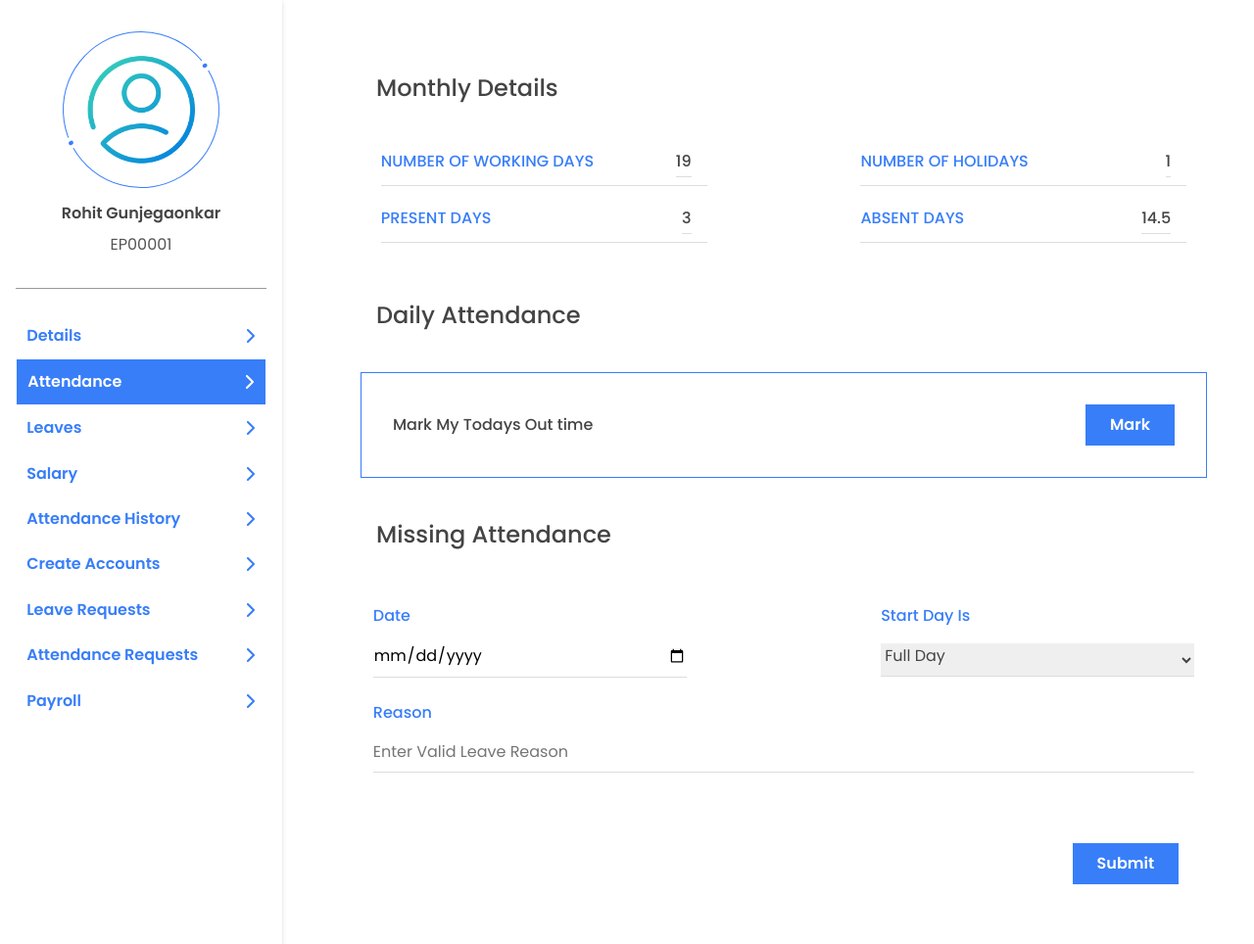
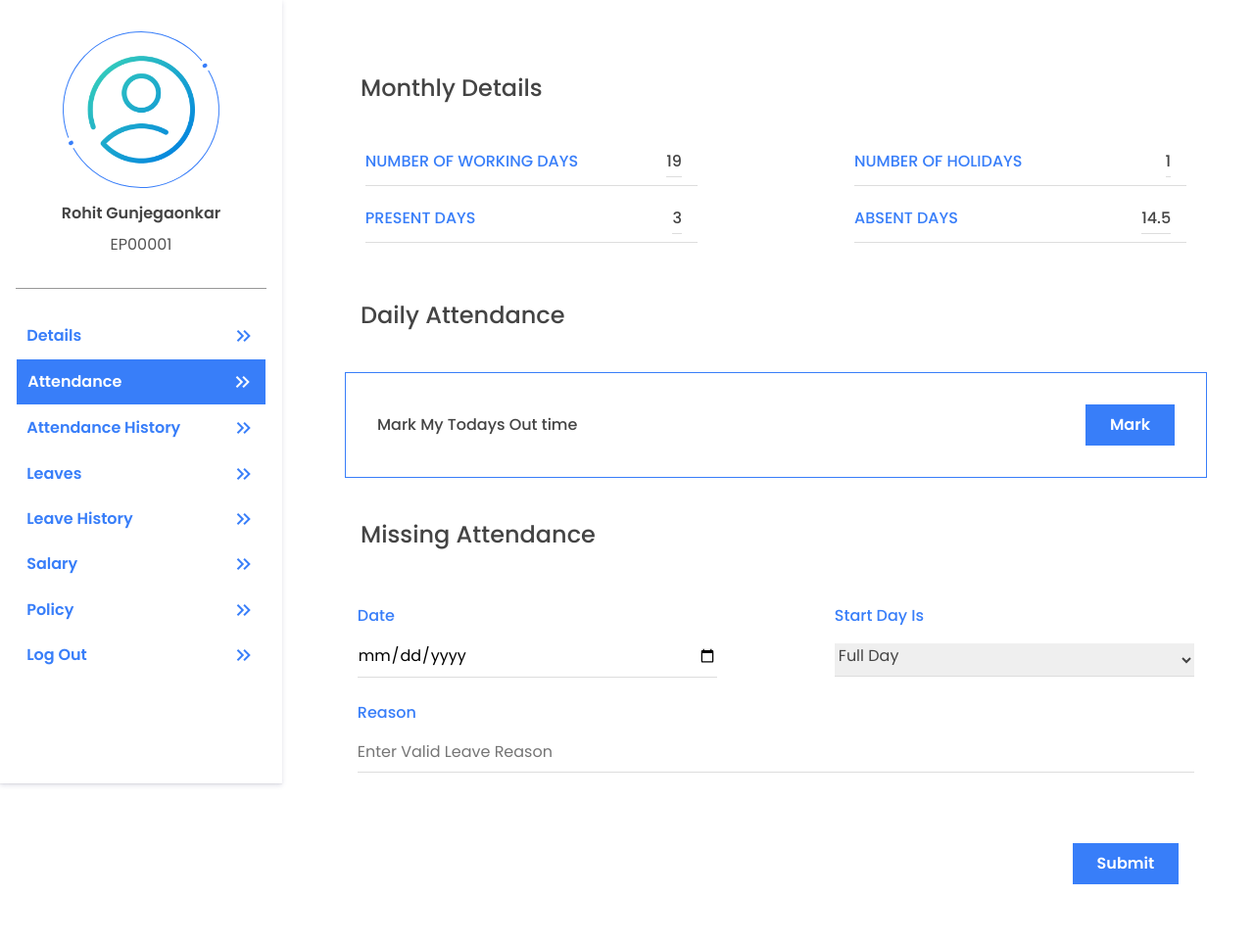
Before and after one commit to rohitpg18/hrmslive, a Django app: page /accounts/self-attendance/ in a window 1280 px wide. Shown: the whole page at 98% size. Run offline with Django 4.2, Linux system fonts and the light colour scheme; a user stored in the database is signed in; data comes from the database, SQL or seed files in the repository; both versions use the stored data as it was after the commit; some libraries are stand-ins or nearby versions.

Commit message:
work on front end

```diff
--- a/HRMS/urls.py
+++ b/HRMS/urls.py
@@ -17,10 +17,11 @@
 from django.urls import path,include
 from django.conf import settings
 from django.conf.urls.static import static
-from account.views import UserLogin
+from account.views import *
 
 urlpatterns = [
     path("",UserLogin.as_view(),name="login"),
+    path("/log-out",UserLogOut.as_view(),name="logout"),
     path("admin/", admin.site.urls),
     path("accounts/",include('account.urls')),
     path("payroll/",include('payroll.urls')),
--- a/static/css/forms.css
+++ b/static/css/forms.css
@@ -16,7 +16,7 @@
 
 
 .input_box{
-    max-width: 20em;
+    max-width: 43%;
     width: 100%;
     margin-bottom: 1.5em;
 }
--- a/static/css/self-details.css
+++ b/static/css/self-details.css
@@ -11,7 +11,7 @@
 
   .info {
     flex: 1 1 auto;
-    max-width: 23rem;
+    max-width: 43%;
     width: 100%;
     margin: 0.3em;
     margin-bottom: 1em;
--- a/templates/payroll/emp_management/create_account.html
+++ b/templates/payroll/emp_management/create_account.html
@@ -22,7 +22,6 @@
         transition: all 0.5s ease-out;
     }
     .details{
-        height: 87vh;
         margin-top: 0;
         padding-top: 2rem;
     }
--- a/templates/profile_basic.html
+++ b/templates/profile_basic.html
@@ -39,6 +39,9 @@
     .profile-links-container {
         max-width: 18rem;
         width: 100%;
+        position: fixed;
+        overflow: auto;
+        height: 100vh;
         overflow: auto;
         padding: 1rem;
         background-color: #fff;
@@ -166,7 +169,7 @@
 
     .profile-details-container {
         width: 100%;
-        margin-left: 3rem;
+        margin-left: 20rem;
         margin-right: 1rem;
         min-height: 80vh;
         height: 100%;
@@ -275,114 +278,82 @@
 
                 <a href="{% url 'self_details' %}">
                     <li class="profile-navigation-link" id="self-detail">Details
-                        <svg xmlns="http://www.w3.org/2000/svg" viewBox="0 0 384 512">
-                            <!--! Font Awesome Pro 6.2.1 by @fontawesome - https://fontawesome.com License - https://fontawesome.com/license (Commercial License) Copyright 2022 Fonticons, Inc. -->
-                            <path
-                                d="M342.6 233.4c12.5 12.5 12.5 32.8 0 45.3l-192 192c-12.5 12.5-32.8 12.5-45.3 0s-12.5-32.8 0-45.3L274.7 256 105.4 86.6c-12.5-12.5-12.5-32.8 0-45.3s32.8-12.5 45.3 0l192 192z" />
-                            </svg>
+                        <span class="material-symbols-outlined">
+                            keyboard_double_arrow_right
+                            </span>
                     </li>
                 </a>
 
                 <a href="{% url 'self_attendance' %}">
                     <li class="profile-navigation-link" id="self-attendance">Attendance
-                        <svg xmlns="http://www.w3.org/2000/svg" viewBox="0 0 384 512">
-                            <!--! Font Awesome Pro 6.2.1 by @fontawesome - https://fontawesome.com License - https://fontawesome.com/license (Commercial License) Copyright 2022 Fonticons, Inc. -->
-                            <path
-                                d="M342.6 233.4c12.5 12.5 12.5 32.8 0 45.3l-192 192c-12.5 12.5-32.8 12.5-45.3 0s-12.5-32.8 0-45.3L274.7 256 105.4 86.6c-12.5-12.5-12.5-32.8 0-45.3s32.8-12.5 45.3 0l192 192z" />
-                            </svg>
+                        <span class="material-symbols-outlined">
+                            keyboard_double_arrow_right
+                            </span>
+                    </li>
+                </a>
+
+                <a href="{% url 'attendance_history' %}">
+                    <li class="profile-navigation-link" id="self-attendance-history">Attendance History
+                        <span class="material-symbols-outlined">
+                            keyboard_double_arrow_right
+                            </span>
                     </li>
                 </a>
 
                 <a href="{% url 'self_leave' %}">
                     <li class="profile-navigation-link" id="self-leave">Leaves
+                        <span class="material-symbols-outlined">
+                            keyboard_double_arrow_right
+                            </span>
+                    </li>
+                </a>
+
+                <a href="{% url 'leave_history' %}">
+                    <li class="profile-navigation-link" id="self-attendance-history">Leave History
                         <svg xmlns="http://www.w3.org/2000/svg" viewBox="0 0 384 512">
-                            <!--! Font Awesome Pro 6.2.1 by @fontawesome - https://fontawesome.com License - https://fontawesome.com/license (Commercial License) Copyright 2022 Fonticons, Inc. -->
-                            <path
-                                d="M342.6 233.4c12.5 12.5 12.5 32.8 0 45.3l-192 192c-12.5 12.5-32.8 12.5-45.3 0s-12.5-32.8 0-45.3L274.7 256 105.4 86.6c-12.5-12.5-12.5-32.8 0-45.3s32.8-12.5 45.3 0l192 192z" />
-                            </svg>
+
+                            <span class="material-symbols-outlined">
+                                keyboard_double_arrow_right
+                                </span>
                     </li>
                 </a>
 
                 <a href="{% url 'self_salary' %}">
                     <li class="profile-navigation-link" id="self-salary">Salary
 
-                            <svg xmlns="http://www.w3.org/2000/svg" viewBox="0 0 384 512">
-                                <!--! Font Awesome Pro 6.2.1 by @fontawesome - https://fontawesome.com License - https://fontawesome.com/license (Commercial License) Copyright 2022 Fonticons, Inc. -->
-                                <path
-                                    d="M342.6 233.4c12.5 12.5 12.5 32.8 0 45.3l-192 192c-12.5 12.5-32.8 12.5-45.3 0s-12.5-32.8 0-45.3L274.7 256 105.4 86.6c-12.5-12.5-12.5-32.8 0-45.3s32.8-12.5 45.3 0l192 192z" />
-                                </svg>
+                        <span class="material-symbols-outlined">
+                            keyboard_double_arrow_right
+                            </span>
 
                     </li>
                 </a>
 
-                <a href="{% url 'attendance_history' %}">
-                    <li class="profile-navigation-link" id="self-attendance-history">Attendance History
-                        <svg xmlns="http://www.w3.org/2000/svg" viewBox="0 0 384 512">
-                            <!--! Font Awesome Pro 6.2.1 by @fontawesome - https://fontawesome.com License - https://fontawesome.com/license (Commercial License) Copyright 2022 Fonticons, Inc. -->
-                            <path
-                                d="M342.6 233.4c12.5 12.5 12.5 32.8 0 45.3l-192 192c-12.5 12.5-32.8 12.5-45.3 0s-12.5-32.8 0-45.3L274.7 256 105.4 86.6c-12.5-12.5-12.5-32.8 0-45.3s32.8-12.5 45.3 0l192 192z" />
-                            </svg>
+                <a href="{% url 'self_salary' %}">
+                    <li class="profile-navigation-link" id="self-salary">Policy
+
+                        <span class="material-symbols-outlined">
+                            keyboard_double_arrow_right
+                            </span>
+
+                    </li>
+                </a>
+
+                <a href="{% url 'logout' %}">
+                    <li class="profile-navigation-link" id="self-salary">Log Out
+
+                        <span class="material-symbols-outlined">
+                            keyboard_double_arrow_right
+                            </span>
+
                     </li>
                 </a>
 
 
-                {% if request.user.employee_permissions_user.can_manage_employee %}
 
-                <a href="{% url 'signup' %}">
-                    <li class="profile-navigation-link" id="create-account">Create Accounts
 
-                            <svg xmlns="http://www.w3.org/2000/svg" viewBox="0 0 384 512">
-                                <!--! Font Awesome Pro 6.2.1 by @fontawesome - https://fontawesome.com License - https://fontawesome.com/license (Commercial License) Copyright 2022 Fonticons, Inc. -->
-                                <path
-                                    d="M342.6 233.4c12.5 12.5 12.5 32.8 0 45.3l-192 192c-12.5 12.5-32.8 12.5-45.3 0s-12.5-32.8 0-45.3L274.7 256 105.4 86.6c-12.5-12.5-12.5-32.8 0-45.3s32.8-12.5 45.3 0l192 192z" />
-                                </svg>
 
-                    </li>
-                </a>
-                {% endif %}
 
-                {% if request.user.employee_permissions_user.can_approve_leaves %}
 
-                <a href="{% url 'leave_applications' %}">
-                    <li class="profile-navigation-link" id="leave-requests">Leave Requests
-
-                            <svg xmlns="http://www.w3.org/2000/svg" viewBox="0 0 384 512">
-                                <!--! Font Awesome Pro 6.2.1 by @fontawesome - https://fontawesome.com License - https://fontawesome.com/license (Commercial License) Copyright 2022 Fonticons, Inc. -->
-                                <path
-                                    d="M342.6 233.4c12.5 12.5 12.5 32.8 0 45.3l-192 192c-12.5 12.5-32.8 12.5-45.3 0s-12.5-32.8 0-45.3L274.7 256 105.4 86.6c-12.5-12.5-12.5-32.8 0-45.3s32.8-12.5 45.3 0l192 192z" />
-                                </svg>
-
-                    </li>
-                </a>
-                {% endif %}
-
-                {% if request.user.employee_permissions_user.can_approve_attendance %}
-
-                <a href="{% url 'attendance_applications' %}">
-                    <li class="profile-navigation-link" id="attendance-requests">Attendance Requests
-
-                            <svg xmlns="http://www.w3.org/2000/svg" viewBox="0 0 384 512">
-                                <!--! Font Awesome Pro 6.2.1 by @fontawesome - https://fontawesome.com License - https://fontawesome.com/license (Commercial License) Copyright 2022 Fonticons, Inc. -->
-                                <path
-                                    d="M342.6 233.4c12.5 12.5 12.5 32.8 0 45.3l-192 192c-12.5 12.5-32.8 12.5-45.3 0s-12.5-32.8 0-45.3L274.7 256 105.4 86.6c-12.5-12.5-12.5-32.8 0-45.3s32.8-12.5 45.3 0l192 192z" />
-                                </svg>
-
-                    </li>
-                </a>
-                {% endif %}
-
-                {% if request.user.employee_permissions_user.can_manage_salary %}
-                <a href="{% url 'payroll' %}">
-                    <li class="profile-navigation-link" id="payroll">Payroll
-
-                            <svg xmlns="http://www.w3.org/2000/svg" viewBox="0 0 384 512">
-                                <!--! Font Awesome Pro 6.2.1 by @fontawesome - https://fontawesome.com License - https://fontawesome.com/license (Commercial License) Copyright 2022 Fonticons, Inc. -->
-                                <path
-                                    d="M342.6 233.4c12.5 12.5 12.5 32.8 0 45.3l-192 192c-12.5 12.5-32.8 12.5-45.3 0s-12.5-32.8 0-45.3L274.7 256 105.4 86.6c-12.5-12.5-12.5-32.8 0-45.3s32.8-12.5 45.3 0l192 192z" />
-                                </svg>
-                    </li>
-                </a>
-                {% endif %}
 
             </ul>
         </div>
```
Also changed, not shown: account/account_views/account_management/login.py (+10 -0 lines), db.sqlite3.
